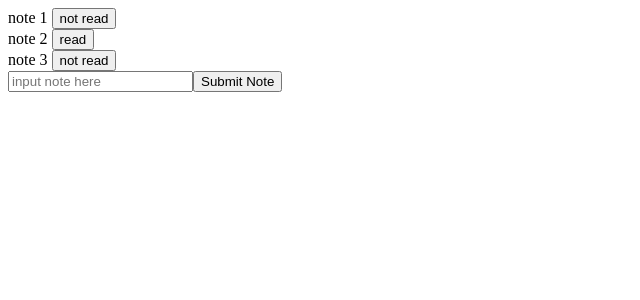
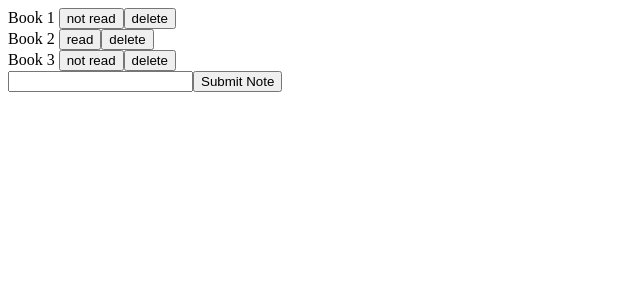
Before and after one commit to mvangin/reactBookLibrary, a React (Create React App) app in the folder todoapp/: page / in a window 1280 px wide. Shown: the top 300 px of the page, without its empty margins (0-640 px from the left). Built offline with nearby package versions, Linux system fonts and the light colour scheme.

Commit message:
Change read status and delete books

```diff
--- a/todoapp/src/App.js
+++ b/todoapp/src/App.js
@@ -1,16 +1,52 @@
 import React from 'react';
 import './App.css';
-import TodoList from "./TodoList"
+import BookList from "./BookList"
 import Form from "./Form"
+import DataManager from "./DataManager"
+
+class App extends React.Component {
+
+  constructor() {
+    super()
+    this.state = {
+      booksData: DataManager.books
+    }
+    this.handleRead = this.handleRead.bind(this)
+    this.handleDelete = this.handleDelete.bind(this)
+    this.addBook = this.addBook.bind(this)
+  }
+
+  addBook(newBook) {
+      this.setState((prevState) => (
+      {booksData : [...prevState.booksData, newBook]}
+      ))
+  }
+
+  //handle delete here thats passed down to Todo. use map and key and delete and key index
+  handleRead(index) {
+    const updatedBooks = this.state.booksData
+    updatedBooks[index].isRead = this.state.booksData[index].isRead ? false : true;
+
+    this.setState({ booksData: updatedBooks })
+  }
+
+  handleDelete(index) {
+
+    const newBooks = this.state.booksData.filter((item, Itemindex) => (index !== Itemindex))
 
 
-function App() {
-  return (
-    <div>
-      <TodoList />
-      <Form />
-    </div>
-  );
+    this.setState({ booksData: newBooks })
+    console.log(this.state.booksData)
+  }
+
+  render() {
+    return (
+      <div>
+        <BookList handleRead={this.handleRead} handleDelete={this.handleDelete} booksData={this.state.booksData}/>
+        <Form addBook={this.addBook}/>
+      </div>
+    );
+  }
 }
 
 export default App;
--- /dev/null
+++ b/todoapp/src/Book.js
@@ -0,0 +1,15 @@
+import React from "react"
+
+
+function Todo(props) {
+    const text = props.isRead ? "read" : "not read"
+
+    return(
+        <div>
+            {props.title} <button onClick={() => {return props.handleRead(props.index)}}> {text} </button>
+            <button onClick={()=> {return props.handleDelete(props.index) }}> delete </button>
+        </div>
+    )
+}
+
+export default Todo
--- /dev/null
+++ b/todoapp/src/BookList.js
@@ -0,0 +1,24 @@
+import React from "react"
+import Book from "./Book"
+
+class BookList extends React.Component {
+
+
+    render() {
+        const bookItems = this.props.booksData.map((item, key) => {
+            console.log(key)
+            return <Book title={item.title} isRead={item.isRead} key={key} index={key} handleRead={this.props.handleRead} handleDelete={this.props.handleDelete} />
+
+        })
+        return (
+            <div>
+                {bookItems}
+            </div>
+        )
+
+    }
+
+}
+
+
+export default BookList
--- a/todoapp/src/DataManager.js
+++ b/todoapp/src/DataManager.js
@@ -1,18 +1,15 @@
 
 const DataManager = (() => {
 
-let todos = [
-    {title: "note 1", isRead: false, id:0},
-    {title: "note 2", isRead: true, id:1},
-    {title: "note 3", isRead: false, id:2}
+let books = [
+    {title: "Book 1", isRead: false},
+    {title: "Book 2", isRead: true},
+    {title: "Book 3", isRead: false}
 ]
-
-//handle delete here thats passed down to Todo.
-//handle isread here that is passed down to Form
 
 
 
-return {todos}
+return {books}
 
 })();
 
--- a/todoapp/src/Form.js
+++ b/todoapp/src/Form.js
@@ -1,13 +1,41 @@
 import React from "react"
 
 
-function Form() {
-    return  (
-    <div>
-    <input type="text" placeholder="input note here"/>
-    <button type="submit"> Submit Note</button>
-    </div>
-    )
+class Form extends React.Component {
+
+    constructor() {
+        super()
+        this.state = {
+            bookTitle: "",
+            isRead: false
+        }
+        this.handleSubmit =  this.handleSubmit.bind(this)
+        this.handleChange = this.handleChange.bind(this)
+    }
+
+    handleSubmit(e){
+        e.preventDefault()
+        const newBook = {title : this.state.bookTitle, isRead: false}
+        this.props.addBook(newBook)
+        this.setState({bookTitle : ""})
+
+
+    }
+
+    handleChange(e) {
+        this.setState({bookTitle: e.target.value})
+    }
+
+    render() {
+        return (
+            <form onSubmit={this.handleSubmit}>
+                <div>
+                    <input type="text" name="bookTitle" value={this.state.bookTitle} onChange={this.handleChange} />
+                    <button type="submit"> Submit Note</button>
+                </div>
+            </form>
+        )
+    }
 }
 
 export default Form
--- a/todoapp/src/Todo.js
+++ /dev/null
@@ -1,14 +0,0 @@
-import React from "react"
-
-
-function Todo(props) {
-    const text = props.isRead ? "read" : "not read"
-
-    return(
-        <div>
-            {props.title} <button onClick={() => {return props.handleRead(props.id)}}> {text} </button>
-        </div>
-    )
-}
-
-export default Todo
--- a/todoapp/src/TodoList.js
+++ /dev/null
@@ -1,43 +0,0 @@
-import React from "react"
-import DataManager from "./DataManager"
-import Todo from "./Todo"
-
-class TodoList extends React.Component {
-
-    constructor() {
-        super()
-        this.state = {
-            todosData: DataManager.todos
-        }
-        this.handleRead = this.handleRead.bind(this)
-    }
-
-    //handle delete here thats passed down to Todo.
-    handleRead(id) {
-        const updatedTodos = this.state.todosData.map(item => {
-            if (item.id === id) {
-                item.isRead ? item.isRead = false: item.isRead = true;
-            }
-            return item
-        })
-        this.setState({todosData : updatedTodos})
-    }
-
-
-
-    render() {
-        const todoItems = DataManager.todos.map((item, key) => (
-            <Todo title={item.title} isRead={item.isRead} key={key} id={key} handleRead={this.handleRead} />
-        ))
-        return (
-            <div>
-                {todoItems}
-            </div>
-        )
-
-    }
-
-}
-
-
-export default TodoList
```
